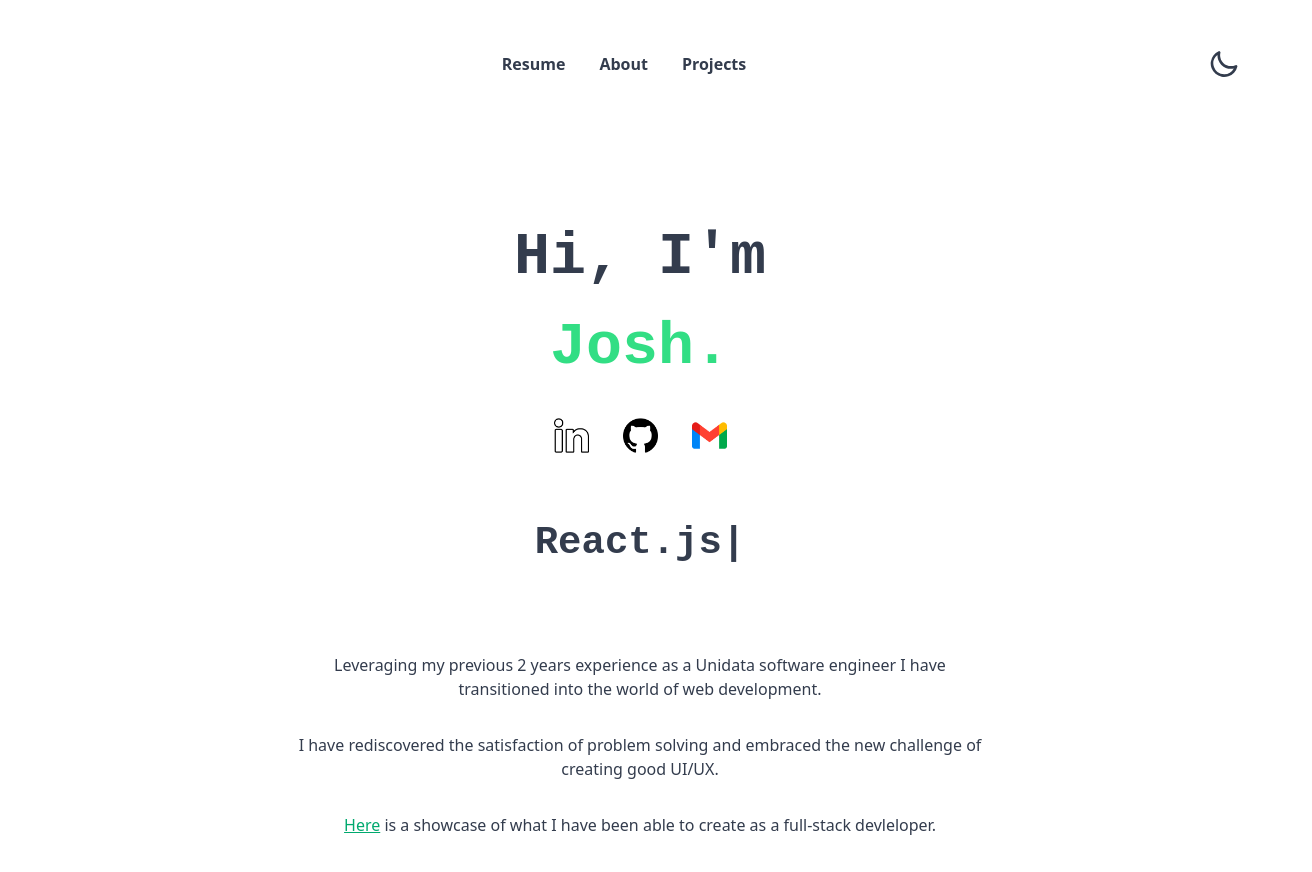
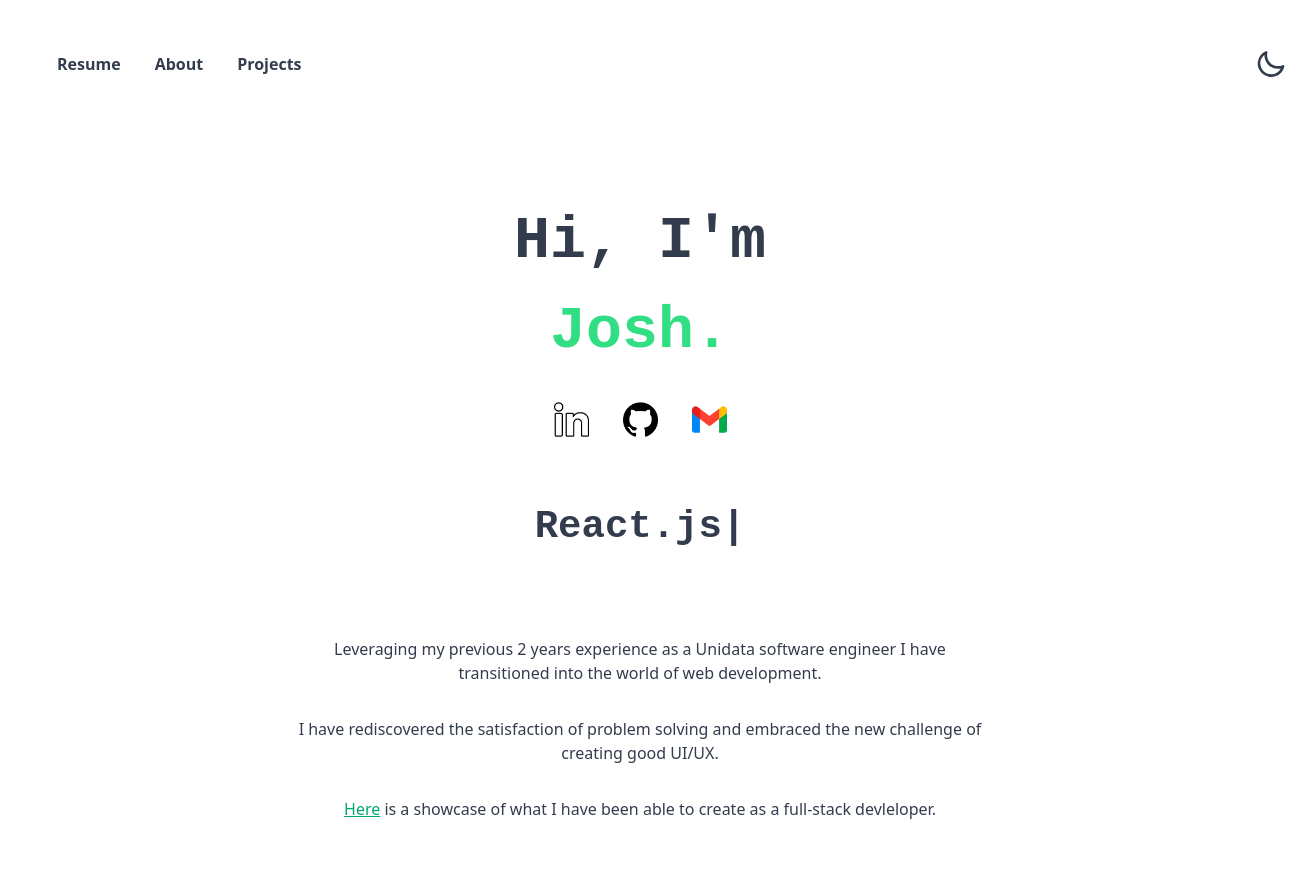
Before and after one commit to josh-raftery/portfolio-page, a React (Vite) app: page / in a window 1280 px wide. Shown: the top 872 px of the page, 1312 px wide, since content can reach past the window. Built offline with nearby package versions, Linux system fonts and the light colour scheme.

Commit message:
disabled scrolling when sidebar is active

```diff
--- a/index.html
+++ b/index.html
@@ -5,7 +5,7 @@
     <meta name="viewport" content="width=device-width, initial-scale=1.0" />
     <title>Josh Raftery</title>
   </head>
-  <body>
+  <body id="body" >
     <div id="root"></div>
     <script type="module" src="/src/main.jsx"></script>
   </body>
--- a/src/App.css
+++ b/src/App.css
@@ -3,11 +3,6 @@
   max-width: 1280px;
   margin: 0 auto;
   padding: 2rem;
-  overflow-x: hidden !important;
-}
-
-.text-center{
-  text-align: center;
 }
 
 .nav{
@@ -29,12 +24,14 @@
   font-weight: 500
 }
 
-.nav-bar{
-  margin: 0%;
-  padding: 0%;
+.navbar{
+  width: 100vw !important;
 }
 
-.nav-bar,
+.nav-text{
+  width: calc(100vw - 50px);
+}
+
 .feature-list,
 .style-list{
   display: table;
--- a/src/Components/Nav.jsx
+++ b/src/Components/Nav.jsx
@@ -3,13 +3,13 @@ import DayNight from "./DayNight"
 
 function Nav(){
     return (
-        <div style={{marginBottom: "1rem"}} className="nav" >
-            <div className="navbar text-center bg-base-100">
-                <div className="nav-bar flex-1 flex-nowrap">
-                    <Link to="/resume" ><btn className="btn btn-ghost text-base sm:text-base">Resume</btn></Link>
-                    <Link to="/" ><btn className="btn btn-ghost text-base sm:text-base">About</btn></Link>
-                    <Link to="/projects" ><btn className="btn btn-ghost text-base sm:text-base">Projects</btn></Link>
-                </div>
+        <div className="navbar bg-base-100 flex justify-between">
+            <div className="nav-text">
+                <Link to="/resume" ><btn className="btn btn-ghost text-base sm:text-base">Resume</btn></Link>
+                <Link to="/" ><btn className="btn btn-ghost text-base sm:text-base">About</btn></Link>
+                <Link to="/projects" ><btn className="btn btn-ghost text-base sm:text-base">Projects</btn></Link>
+            </div>
+            <div className="w-[50px]" >
                 <DayNight/>
             </div>
         </div>
--- a/src/Components/Projects.jsx
+++ b/src/Components/Projects.jsx
@@ -47,7 +47,7 @@ Design Choices:
     • MVC pattern SQL database querying.
     • Express.js API route handling.
     • Jest automated testing suite with 100+ tests including database seeding.`,
-      summary: "API - serves up a JSON file for the front-end to ulilise",
+      summary: "API - Various endpoints which respond with a JSON file - root of API contains description of contents.",
       technologies: ["Node.js", "Express.js", "Jest", "PostgreSQL"],
     },
     {
@@ -76,15 +76,27 @@ Design Choices:
 
   console.log(toggleSummary);
 
+  function displayPopup(){
+    setToggleSummary(true)
+    const body = document.getElementById('body')
+    body.style.overflow = 'hidden'
+  }
+
+  function closePopup(){
+    setToggleSummary(false)
+    const body = document.getElementById('body')
+    body.style.overflow = 'visible'
+  }
+
   return (
-    <div className="gap-5 grid">
+    <div className={`gap-5 grid josh`}>
       {projects.map((project) => {
         return (
           <>
             <div
-              onClick={() => setToggleSummary(true)}
+              onClick={displayPopup}
               key={project.id}
-              className="rounded-3xl relative max-w-[500px] m-[auto]"
+              className={`rounded-3xl relative max-w-[500px] m-[auto] cursor-pointer`}
             >
               <img
                 className="rounded-3xl opacity-100"
@@ -127,7 +139,7 @@ Design Choices:
               } bg-base-100`}
             >
               <div className="justify-between flex mt-6 ml-6 mr-6 mb-4" >
-                <button className="circle border p-1 border-[currentColor] " onClick={() => setToggleSummary(false)}>
+                <button className="circle border p-1 border-[currentColor] " onClick={closePopup}>
                   <svg
                     xmlns="http://www.w3.org/2000/svg"
                     width="16"
@@ -141,7 +153,7 @@ Design Choices:
                     />
                   </svg>
                 </button>
-                <button className="hover:border-b border-[currentColor]" ><b>Back To Projects.</b></button>
+                <button  onClick={closePopup} className="hover:border-b border-[currentColor]" ><b>Back To Projects.</b></button>
               </div>
               <div className="border-t border-[0.2px] border-[currentColor] mr-2 ml-2 opacity-20" />
             </div>
```
